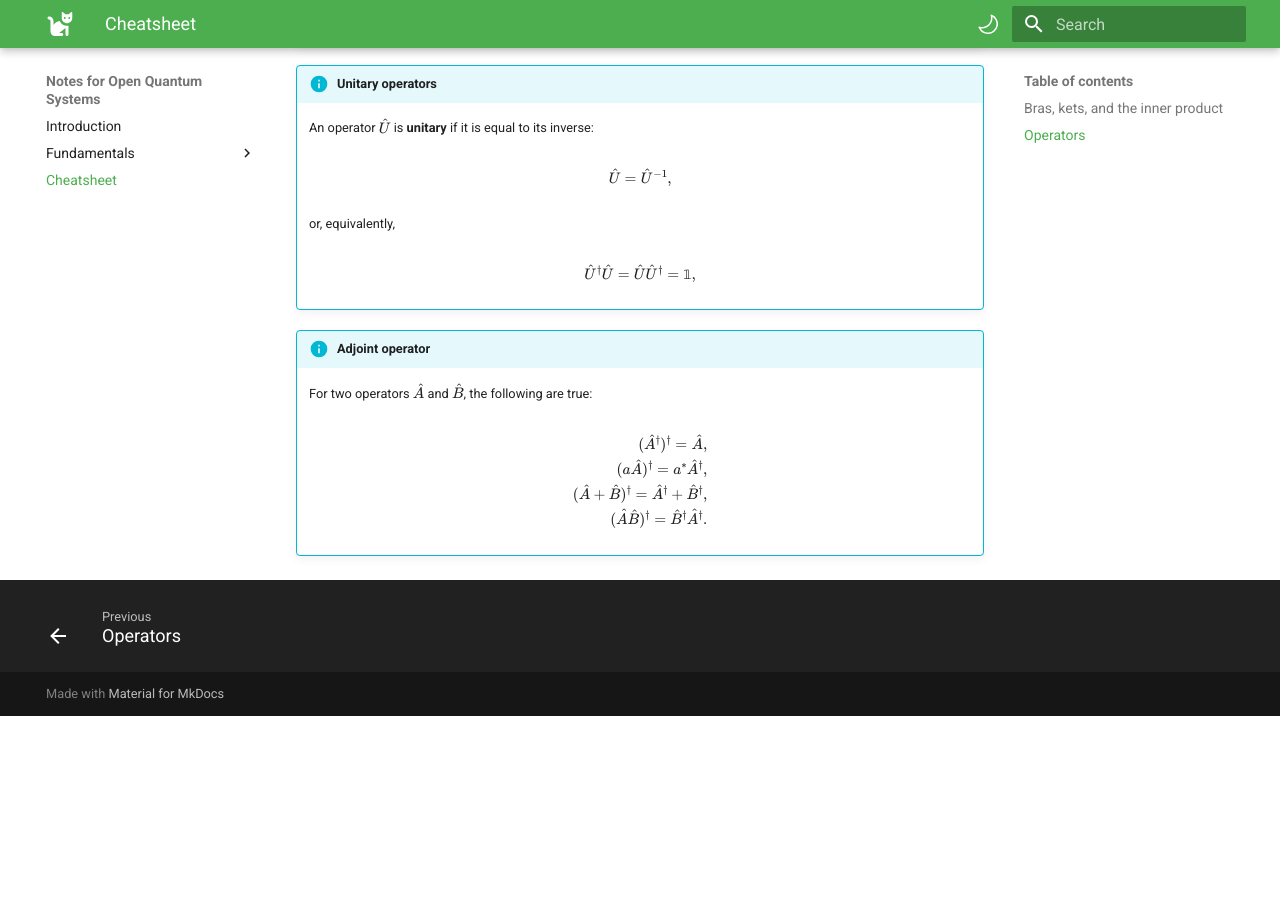
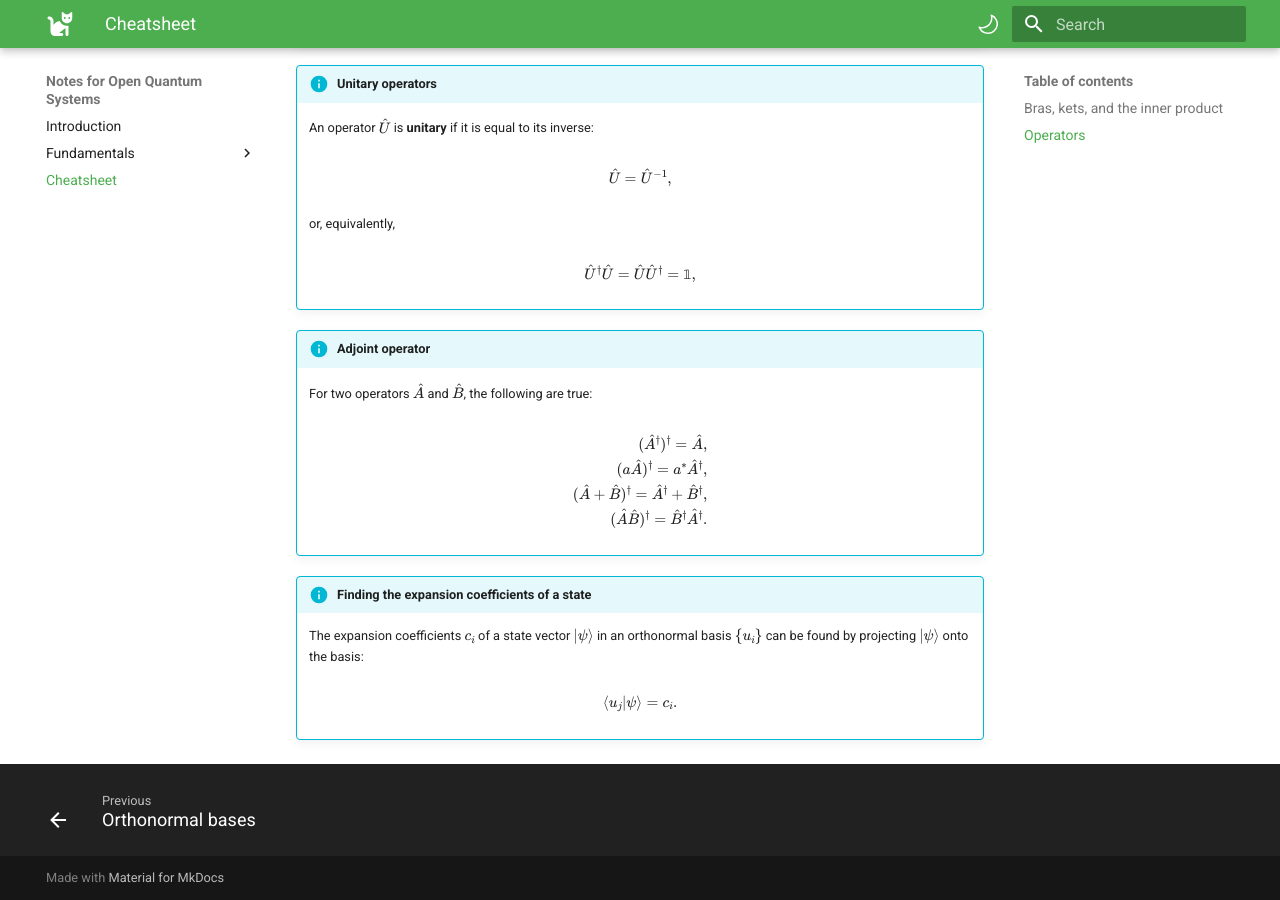
Before and after one commit to elviralaurin/notes-oqs, an MkDocs documentation site: the page built from docs/cheatsheet.md, in a window 1280 px wide and 900 px high, scrolled down 2026 px. Built offline with MkDocs 1.6.1 and Material for MkDocs 9.7.7, drawn with Linux system fonts in a browser that asks for light colours; before the commit the page ends 2742 px from its top, so only the background shows below that.

Commit message:
Write about orthonormal basis

```diff
--- a/docs/cheatsheet.md
+++ b/docs/cheatsheet.md
@@ -98,3 +98,10 @@ Let $\hat{A}$, $\hat{B}$, and $\hat{C}$ be linear operators acting on $\mathcal{
         (\hat{A}\hat{B})^\dagger = \hat{B}^\dagger\hat{A}^\dagger.
     \end{align}
     $$
+
+!!! info "Finding the expansion coefficients of a state"
+    The expansion coefficients $c_i$ of a state vector $\ket{\psi}$ in an orthonormal basis $\{u_i\}$ can be found by projecting $\ket{\psi}$ onto the basis:
+
+    $$
+    \braket{u_j | \psi} = c_i.
+    $$
--- a/mkdocs.yml
+++ b/mkdocs.yml
@@ -45,6 +45,7 @@ nav:
     - Inner product: fundamentals/inner-product.md
     - Dual space: fundamentals/dual-space.md
     - Operators: fundamentals/operators.md
+    - Orthonormal bases: fundamentals/orthonormal-bases.md
   - Cheatsheet: cheatsheet.md
 
 markdown_extensions:
```
Also changed, not shown: docs/fundamentals/orthonormal-bases.md (added, +42 -0 lines), docs/fundamentals/outer-product.md (added, +2 -0 lines).
